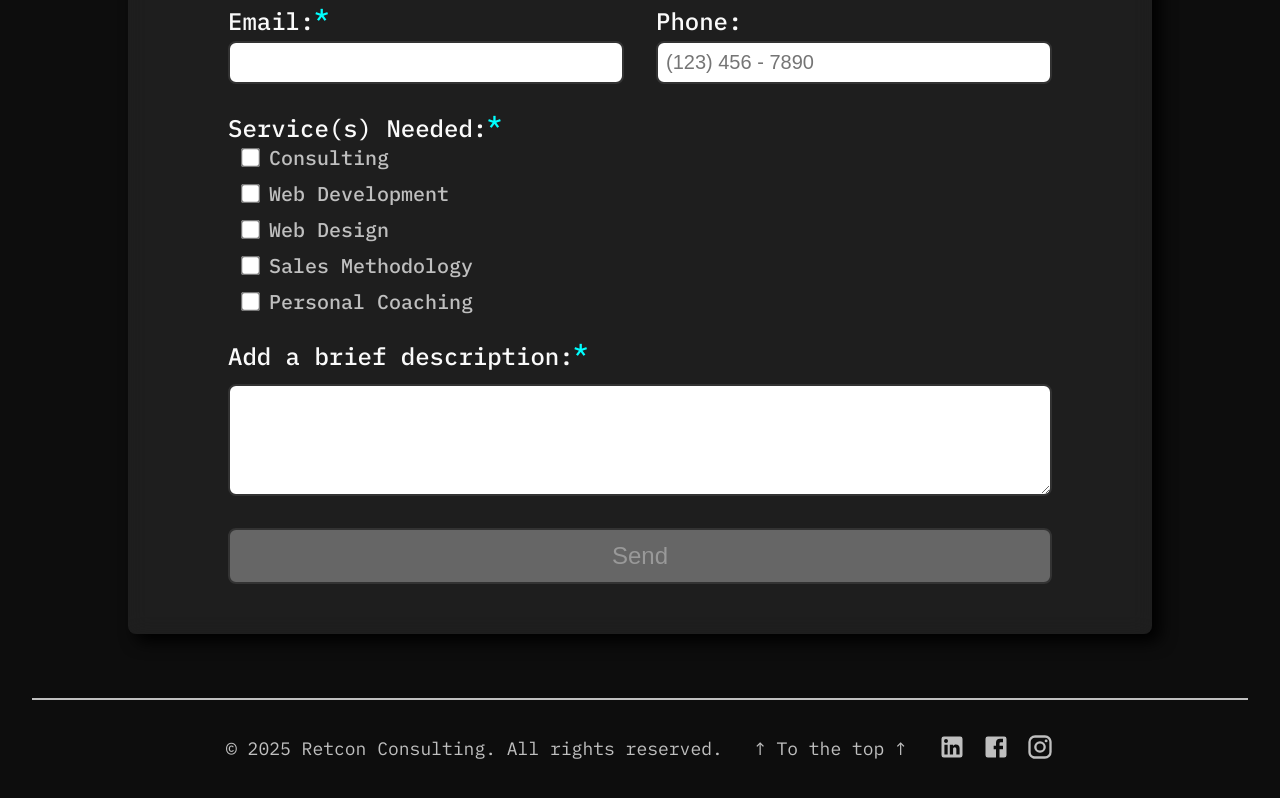
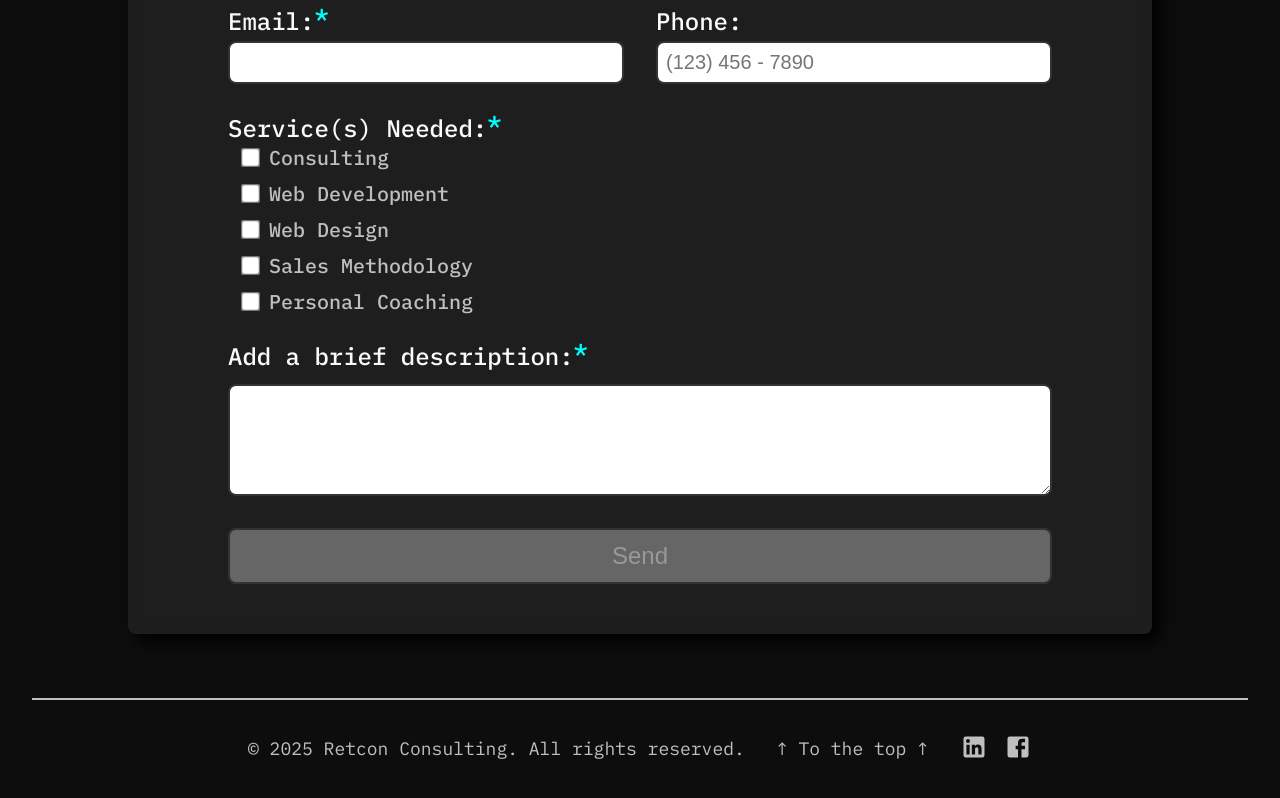
Before and after one commit to evan-baron/retcon-consulting, a Next.js app: page /development in a window 1280 px wide. Shown: the part 7806-8604 px from the top of the page. Built offline with nearby package versions, Linux system fonts and the light colour scheme; a web font is replaced by a local one.

Commit message:
removed instagram from footer

```diff
--- a/src/app/components/footer/Footer.tsx
+++ b/src/app/components/footer/Footer.tsx
@@ -12,7 +12,7 @@ import styles from './footer.module.scss';
 import { useAppContext } from '@/app/context/AppContext';
 
 // MUI icons
-import { LinkedIn, Instagram, Facebook } from '@mui/icons-material';
+import { LinkedIn, Facebook } from '@mui/icons-material';
 
 function Footer() {
 	const { isMobileWidth } = useAppContext();
@@ -71,14 +71,14 @@ function Footer() {
 						>
 							<Facebook className={styles.icon} />
 						</Link>
-						<Link
+						{/* <Link
 							href='https://www.instagram.com/retconconsulting'
 							target='_blank'
 							rel='noopener noreferrer'
 							aria-label='Visit our Instagram page'
 						>
 							<Instagram className={styles.icon} />
-						</Link>
+						</Link> */}
 					</div>
 				</div>
 			</div>
```
